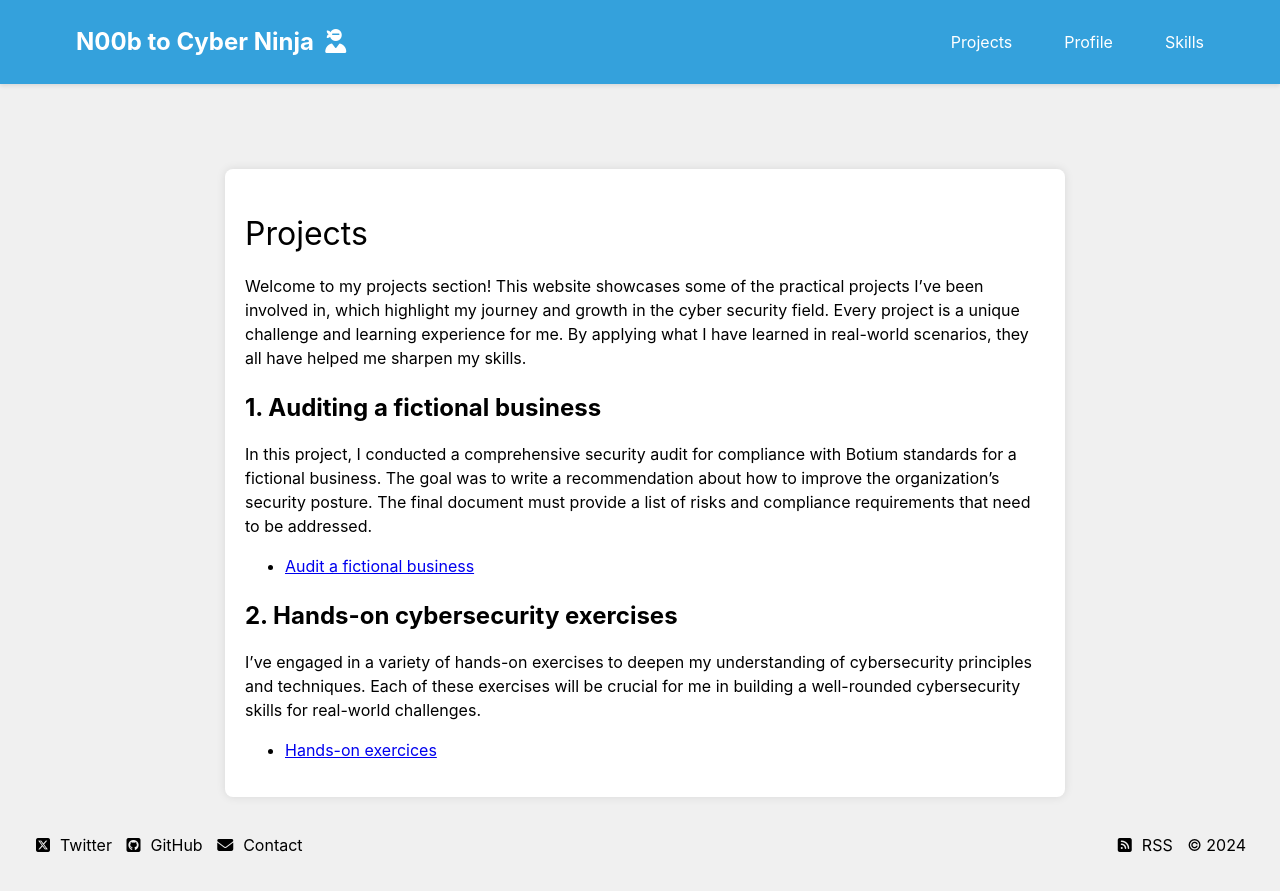
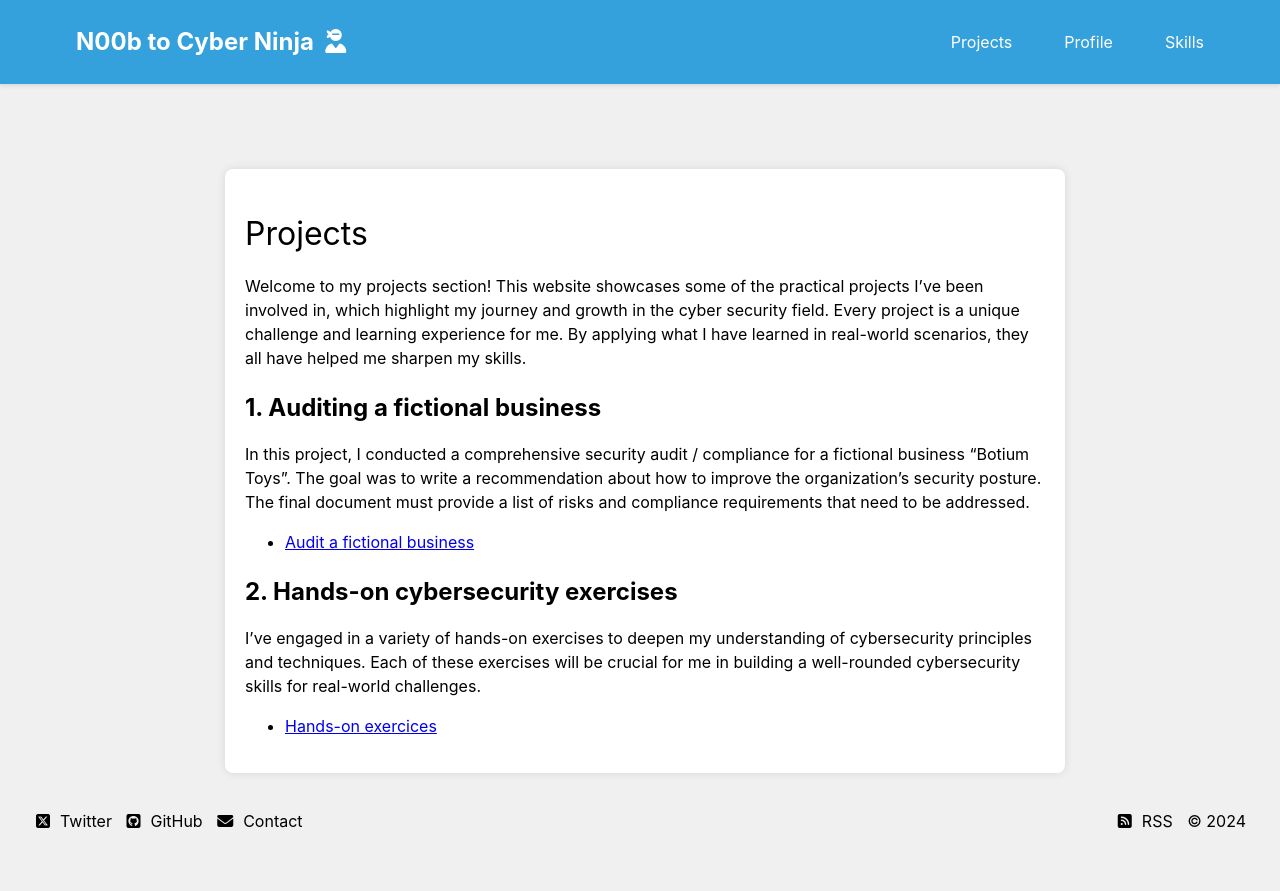
Before and after one commit to STR4T0TT0/str4t0tt0.github.io, a Jekyll site: the page built from projects.markdown, in a window 1280 px wide. Shown: the top 891 px of the page. Built offline with Jekyll 4.4.1, drawn with Linux system fonts in a browser that asks for light colours; nearby versions of some CDN libraries.

Commit message:
proof reading

```diff
--- a/projects.markdown
+++ b/projects.markdown
@@ -8,7 +8,7 @@ Welcome to my projects section! This website showcases some of the practical pro
 
 ## **1. Auditing a fictional business**
 
-In this project, I conducted a comprehensive security audit for compliance with Botium standards for a fictional business. The goal was to write a recommendation about how to improve the organization’s security posture. The final document must provide a list of risks and compliance requirements that need to be addressed.
+In this project, I conducted a comprehensive security audit / compliance for a fictional business "Botium Toys". The goal was to write a recommendation about how to improve the organization’s security posture. The final document must provide a list of risks and compliance requirements that need to be addressed.
 
 - [Audit a fictional business](/projects/security-audit/)
 
```
Also changed, not shown: 1 other file.
